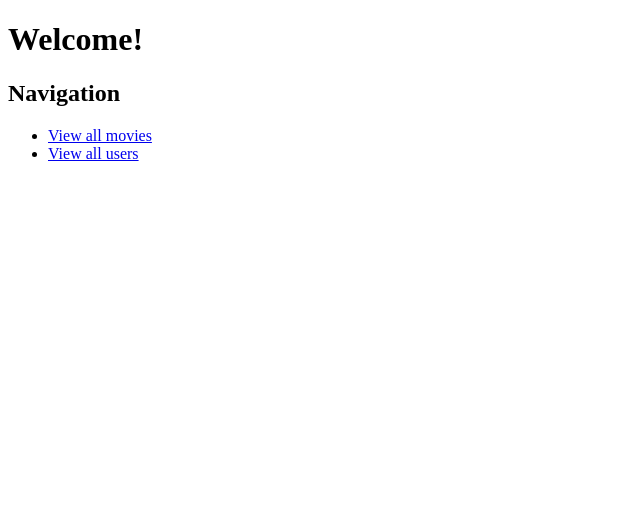
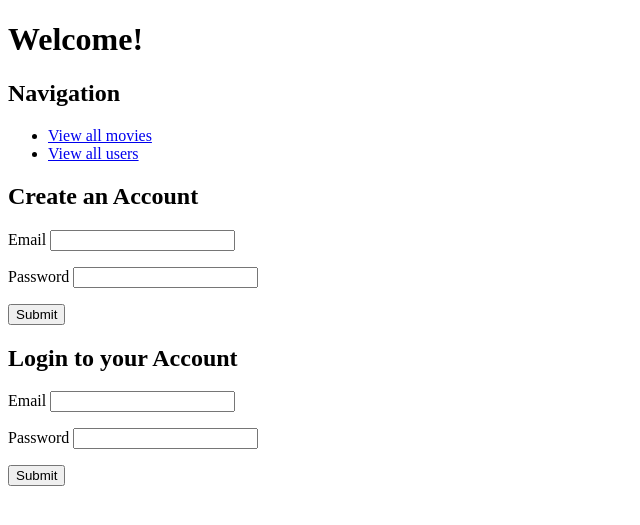
Before and after one commit to kristalkung/movie-ratings-app, a Flask app: page / in a window 1280 px wide. Shown: the top 525 px of the page, without its empty margins (0-640 px from the left). Run offline with Flask 2, Linux system fonts and the light colour scheme.

Commit message:
added login capabilities. Completed Part 4

```diff
--- a/crud.py
+++ b/crud.py
@@ -25,6 +25,12 @@ def get_user_by_id(user_id):
     """Returns user with ID."""
 
     return User.query.get(user_id)
+
+
+def get_user_by_email(email):
+    """Returns a user with email."""
+
+    return User.query.filter(User.email == email).first()
 
 
 def create_movie(title, overview, release_date, poster_path):
--- a/server.py
+++ b/server.py
@@ -3,7 +3,9 @@
 from flask import (Flask, render_template, request, flash, session,
                    redirect)
 from model import connect_to_db
+from crud import get_user_by_email
 import crud
+import model
 
 from jinja2 import StrictUndefined
 
@@ -36,6 +38,23 @@ def movie_details(movie_id):
 
     return render_template('movie_details.html', movie=movie)
 
+
+@app.route('/users', methods=['POST'])
+def register_users():
+    """Create a new user."""
+
+    email = request.form.get('email')
+    password = request.form.get('password')
+
+    if crud.get_user_by_email(email) == email:
+        flash('You can’t create an account with that email. Try again')
+
+    else:
+        crud.create_user(email, password)
+        flash('Your account has been created. Please log in.')
+
+    return redirect('/')
+
 @app.route('/users')
 def all_users():
     """View all users."""
@@ -52,6 +71,25 @@ def user_details(user_id):
 
     return render_template('user_details.html', user=user)
 
+@app.route('/login', methods=['POST'])
+def user_login():
+    """Login user"""
+
+    input_email = request.form.get('email')
+    input_password = request.form.get('password')
+
+    user = get_user_by_email(input_email)
+
+    if user and user.password == input_password:
+        session['user'] = user.user_id
+        flash('Logged in.')
+        return redirect('/')
+    else:
+        flash('incorrect login')
+        return redirect('/')
+
+
+
 if __name__ == '__main__':
     connect_to_db(app)
     app.run(host='0.0.0.0', debug=True)
--- a/templates/base.html
+++ b/templates/base.html
@@ -10,6 +10,12 @@
     {% block head %}{% endblock %}
   </head>
   <body>
+    {% for msg in get_flashed_messages() %}
+    <p class="flash-msg">
+      {{ msg }}
+    </p>
+    {% endfor %}
+
     {% block body %}{% endblock %}
 
     {% block after_body %}{% endblock %}
--- a/templates/homepage.html
+++ b/templates/homepage.html
@@ -9,4 +9,35 @@
     <li><a href="/movies">View all movies</a></li>
     <li><a href="/users">View all users</a></li>
   </ul>
+
+  <h2>Create an Account</h2>
+  <form action="/users" method="POST">
+    <p>
+      Email <input type="text" name="email">
+    </p>
+
+    <p>
+      Password <input type="password" name="password">
+    </p>
+
+    <p>
+      <input type="submit">
+    </p>
+  </form>
+
+  <h2>Login to your Account</h2>
+  <form action="/login" method="POST">
+    <p>
+      Email <input type="text" name="email">
+    </p>
+
+    <p>
+      Password <input type="password" name="password">
+    </p>
+
+    <p>
+      <input type="submit">
+    </p>
+  </form>
+
 {% endblock %}
```
